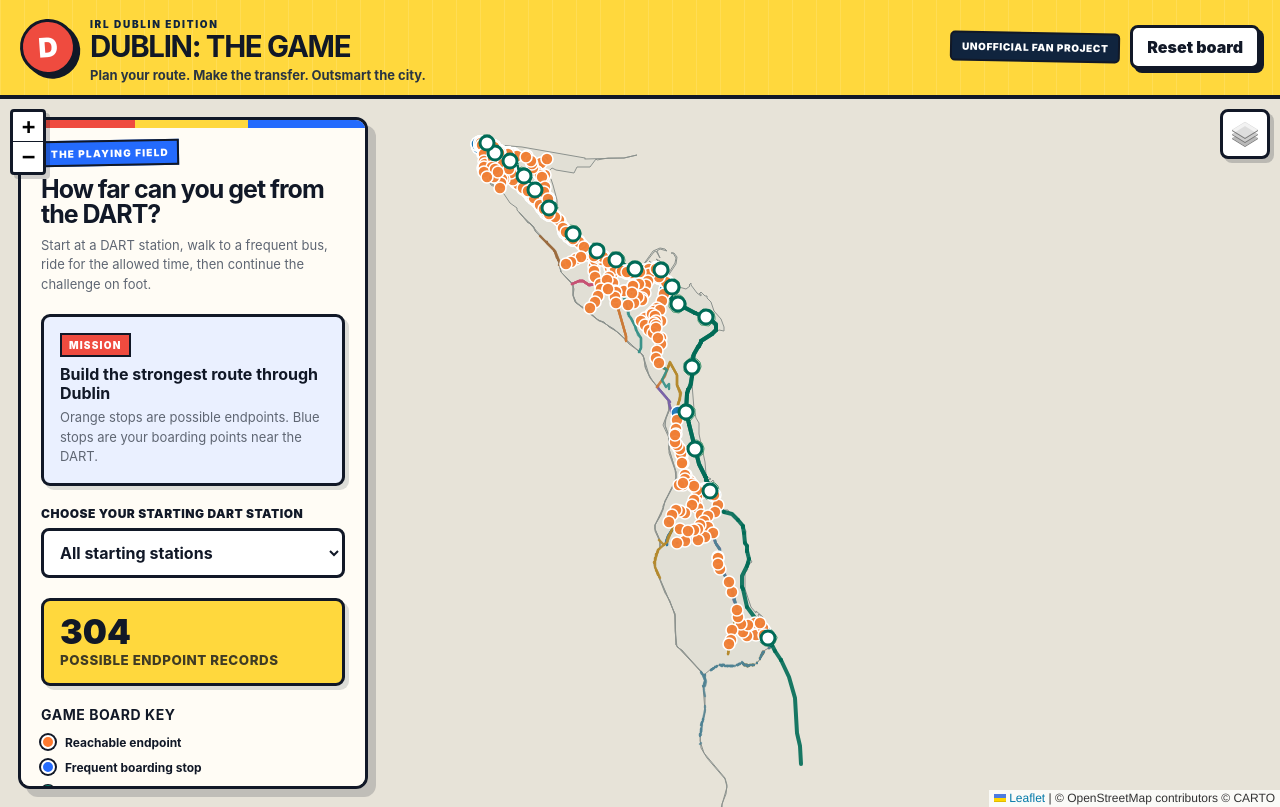
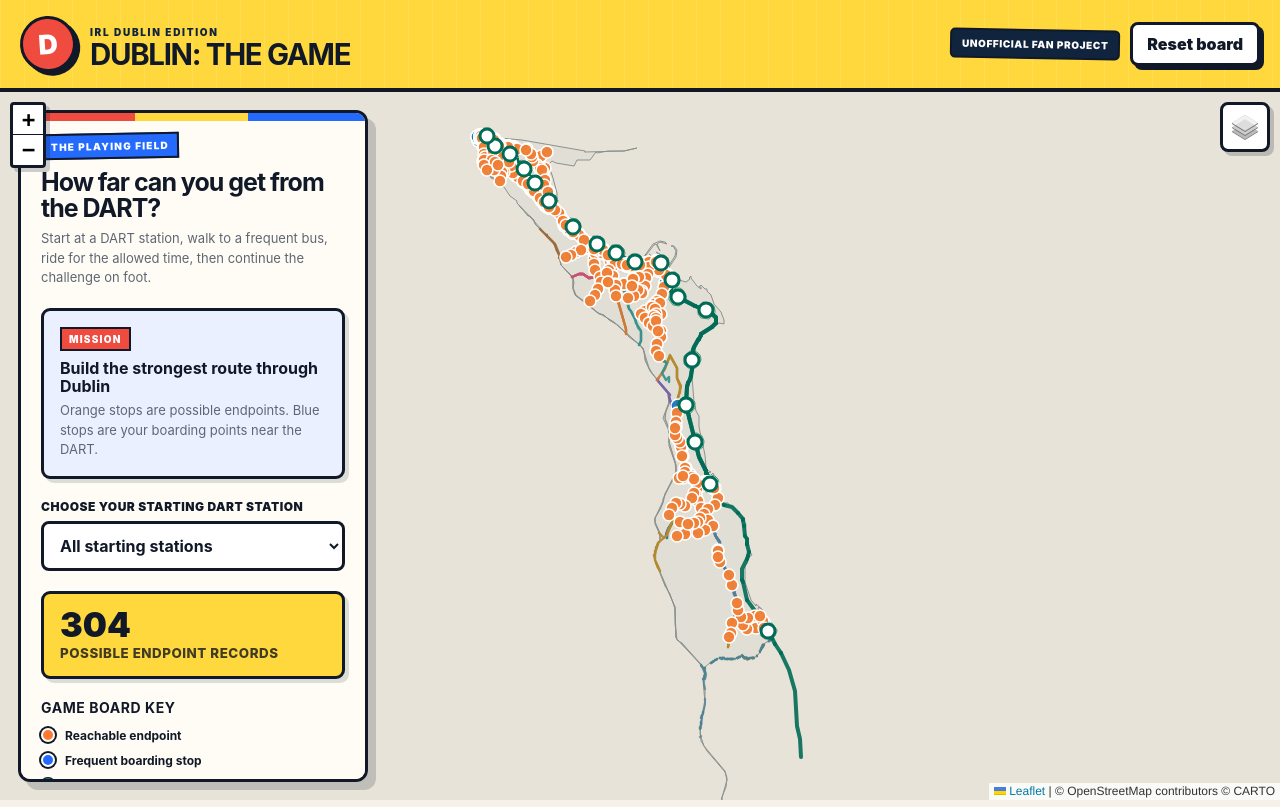
Before and after one commit to mayaclinton/dublin-transit-map, a plain HTML site: page index.html in a window 1280 px wide. Drawn offline with nearby package versions, Linux system fonts and the light colour scheme.

Commit message:
Remove paragraph from index.html header
Removed the description paragraph from the header.

```diff
--- a/index.html
+++ b/index.html
@@ -18,7 +18,7 @@
       <div class="brand-copy">
         <div class="brand-topline">IRL DUBLIN EDITION</div>
         <h1>Dublin: The Game</h1>
-        <p>Plan your route. Make the transfer. Outsmart the city.</p>
+
       </div>
     </div>
     <div class="header-actions">
```
